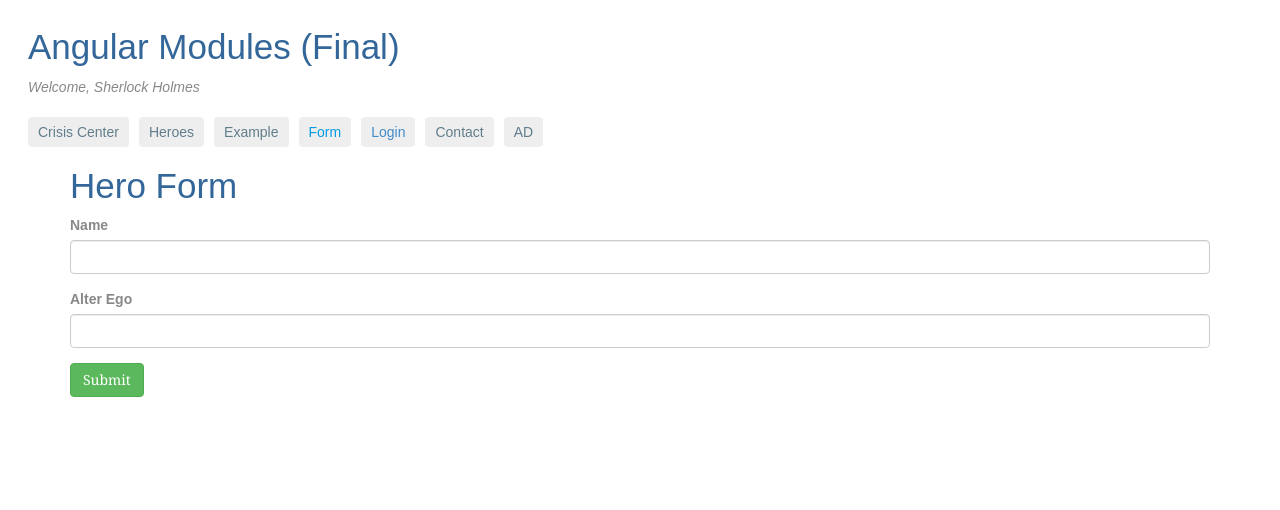
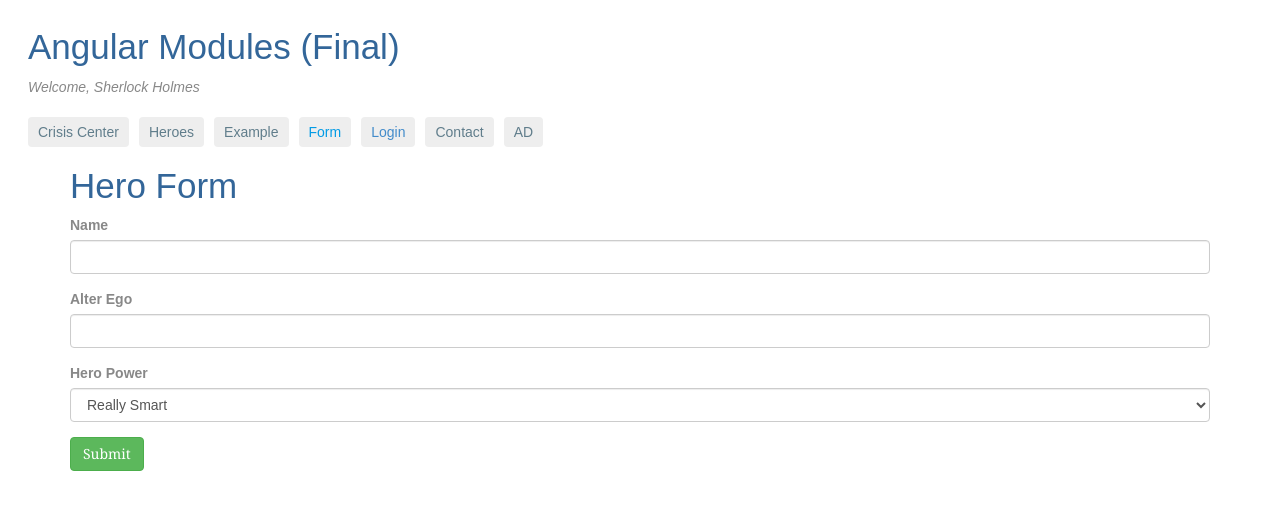
Before and after one commit to ZhangZongkun/my-router, an Angular app: page /form in a window 1280 px wide. Shown: the top 510 px of the page. Built offline with nearby package versions, Linux system fonts and the light colour scheme.

Commit message:
稍作修改

```diff
--- a/src/app/myform/hero-form.component.html
+++ b/src/app/myform/hero-form.component.html
@@ -1,6 +1,6 @@
 <div class="container">
   <h1>Hero Form</h1>
-  <form>
+  <form (ngSubmit)="onSubmit()">
     <div class="form-group">
       <label for="name">Name</label>
       <input class="form-control" id="name" required>
@@ -11,6 +11,13 @@
       <input class="form-control" id="alterEgo">
     </div>
 
+    <div class="form-group">
+      <label for="power">Hero Power</label>
+      <select class="form-control" id="power" required>
+        <option *ngFor="let pow of powers" [value]="pow">{{pow}}</option>
+      </select>
+    </div>
+
     <button type="submit" class="btn btn-success">Submit</button>
   </form>
 </div>
--- a/src/app/myform/hero-form.component.ts
+++ b/src/app/myform/hero-form.component.ts
@@ -14,6 +14,7 @@
 
   onSubmit() {
     this.submitted = true;
+    alert('You\'re my hero.');
   }
 
   get diagnostic() {
```
